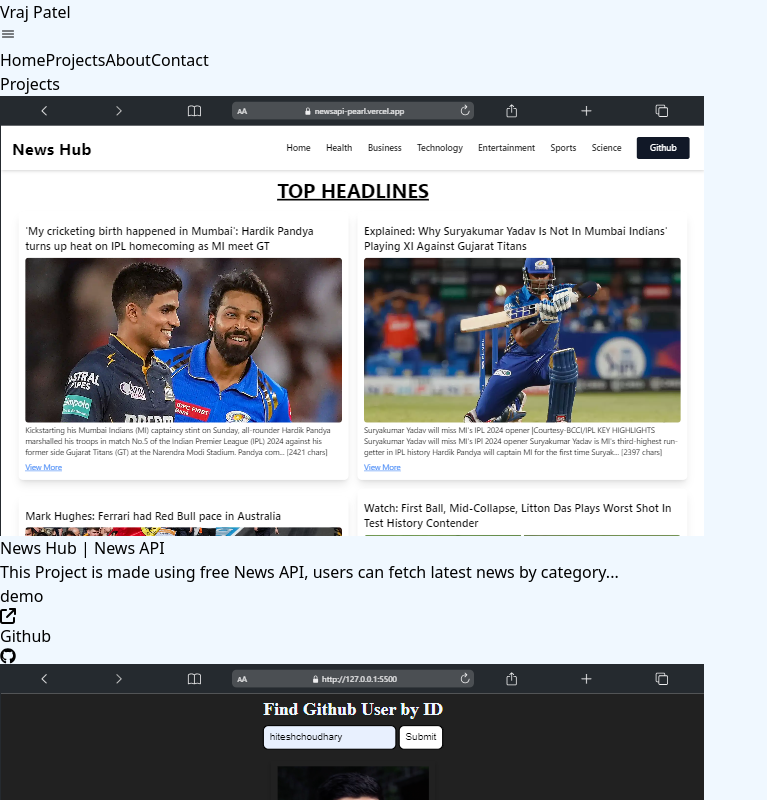
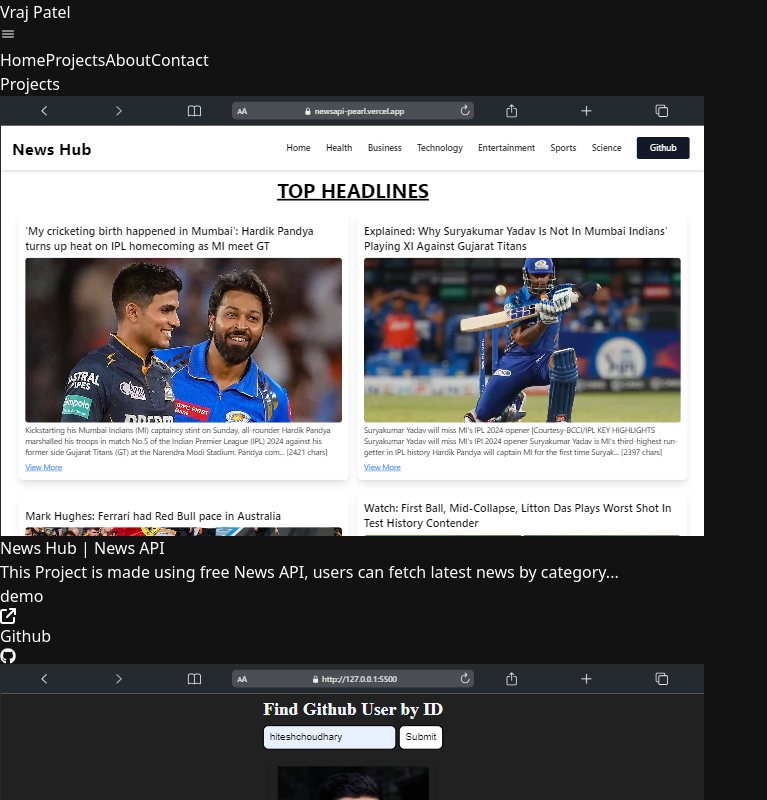
Before and after one commit to vrajkmrpatel/react-portfolio, a React (Vite) app: page /projects in a window 1280 px wide. Shown: the top 800 px of the page, without its empty margins (0-767 px from the left). Built offline with nearby package versions, Linux system fonts and the light colour scheme.

Commit message:
dark theme included

```diff
--- a/src/components/Navbar.jsx
+++ b/src/components/Navbar.jsx
@@ -5,7 +5,7 @@
     const [open, setOpen] = useState(false);
 
     return (
-        <div className="navbar p-4 md:p-3 md:flex md:justify-between items-center bg-white  border border-b-black ">
+        <div className="navbar p-4 md:p-3 md:flex md:justify-between items-center  ">
             <div className="poppins-demibold text-md md:text-2xl px-3 md:px-5  font-bold">
                 <Link to="/">Vraj Patel</Link>
             </div>
@@ -21,31 +21,31 @@
 
             <ul
                 className={`md:flex pr-5 text-center md:items-center md:gap-3 absolute md:static   left-0 w-full md:w-auto md:pl-0 text-black
-        ${open ? "top-16 opacity-100 flex flex-col md:flex-row bg-white z-10" : "top-[-420px]"} md:opacity-100 `}
+        ${open ? "top-16 opacity-100 flex flex-col md:flex-row bg-black z-10" : "top-[-420px]"} md:opacity-100 `}
             >
                 <Link
-                    className="mx-2 my-2 text-xl cursor-pointer text-black font-semibold hover:text-indigo-600"
+                    className="mx-2 my-2 text-xl cursor-pointer text-white font-semibold hover:text-indigo-600"
                     onClick={() => setOpen(false)}
                     to="/"
                 >
                     Home
                 </Link>
                 <Link
-                    className="mx-2 my-3 text-xl cursor-pointer text-black font-semibold hover:text-indigo-600"
+                    className="mx-2 my-3 text-xl cursor-pointer text-white font-semibold hover:text-indigo-600"
                     onClick={() => setOpen(false)}
                     to="/projects"
                 >
                     Projects
                 </Link>
                 <Link
-                    className="mx-2 my-3 text-xl cursor-pointer text-black font-semibold hover:text-indigo-600"
+                    className="mx-2 my-3 text-xl cursor-pointer text-white font-semibold hover:text-indigo-600"
                     onClick={() => setOpen(false)}
                     to="/about"
                 >
                     About
                 </Link>
                 <Link
-                    className="mx-2 my-3 text-xl cursor-pointer text-black font-semibold hover:text-indigo-600"
+                    className="mx-2 my-3 text-xl cursor-pointer text-white font-semibold hover:text-indigo-600"
                     onClick={() => setOpen(false)}
                     to="contact"
                 >
--- a/src/components/Project.jsx
+++ b/src/components/Project.jsx
@@ -38,7 +38,7 @@
                 {cards.map((card) => (
                     <div
                         key={card.id}
-                        className="w-30 max-w-96 flex flex-col gap-2 m-4 bg-white p-4 rounded-lg drop-shadow-md"
+                        className="w-30 max-w-96 flex flex-col gap-2 m-4 bg-black p-4 rounded-lg drop-shadow-md"
                     >
                         <img
                             src={card.img}
--- a/src/index.css
+++ b/src/index.css
@@ -5,7 +5,8 @@
 @tailwind utilities;
 
 :root {
-      background-color: aliceblue;
+      background-color: #121212;
+      color: white;
 }
 
 .poppins-thin {
```
